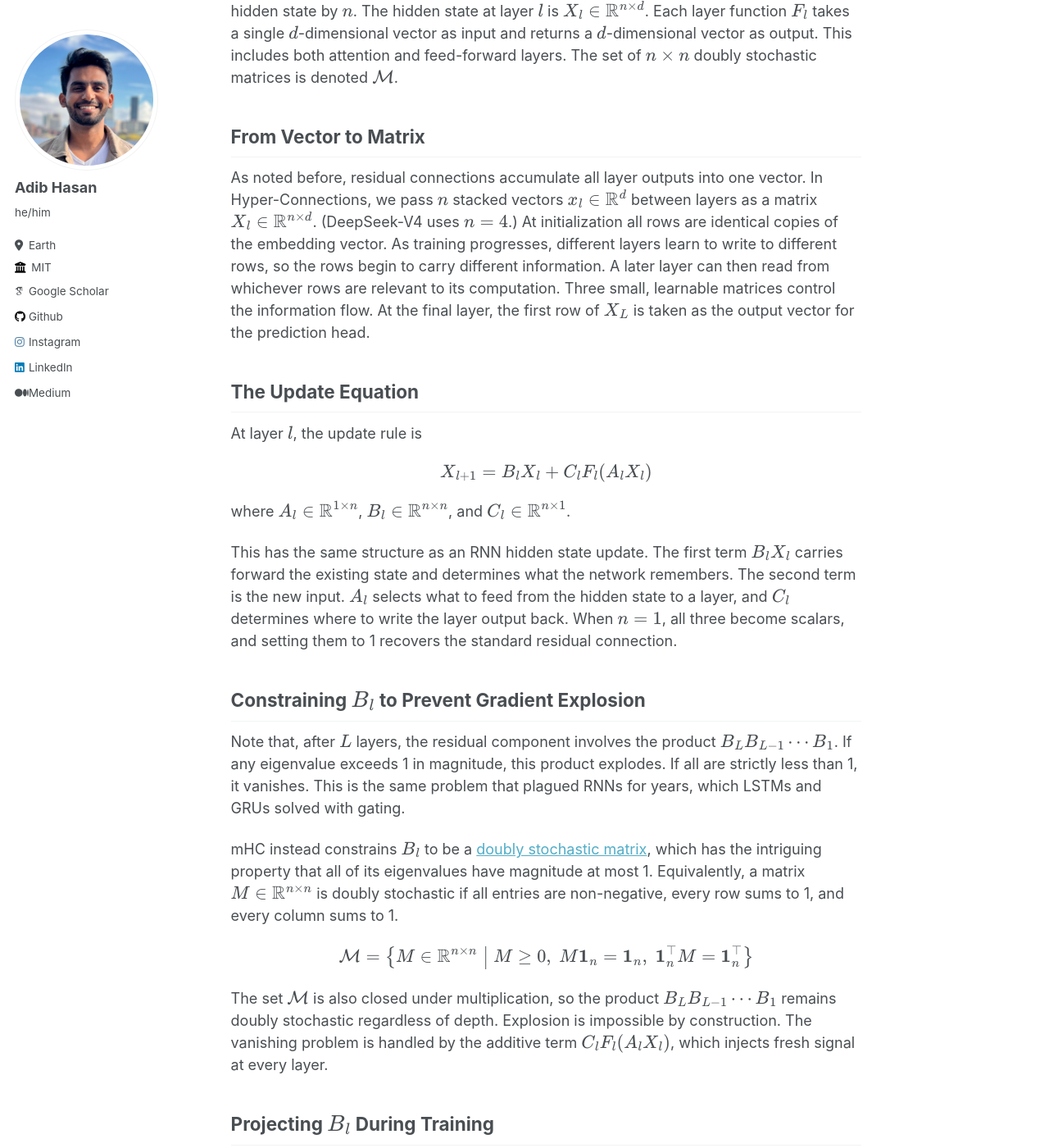
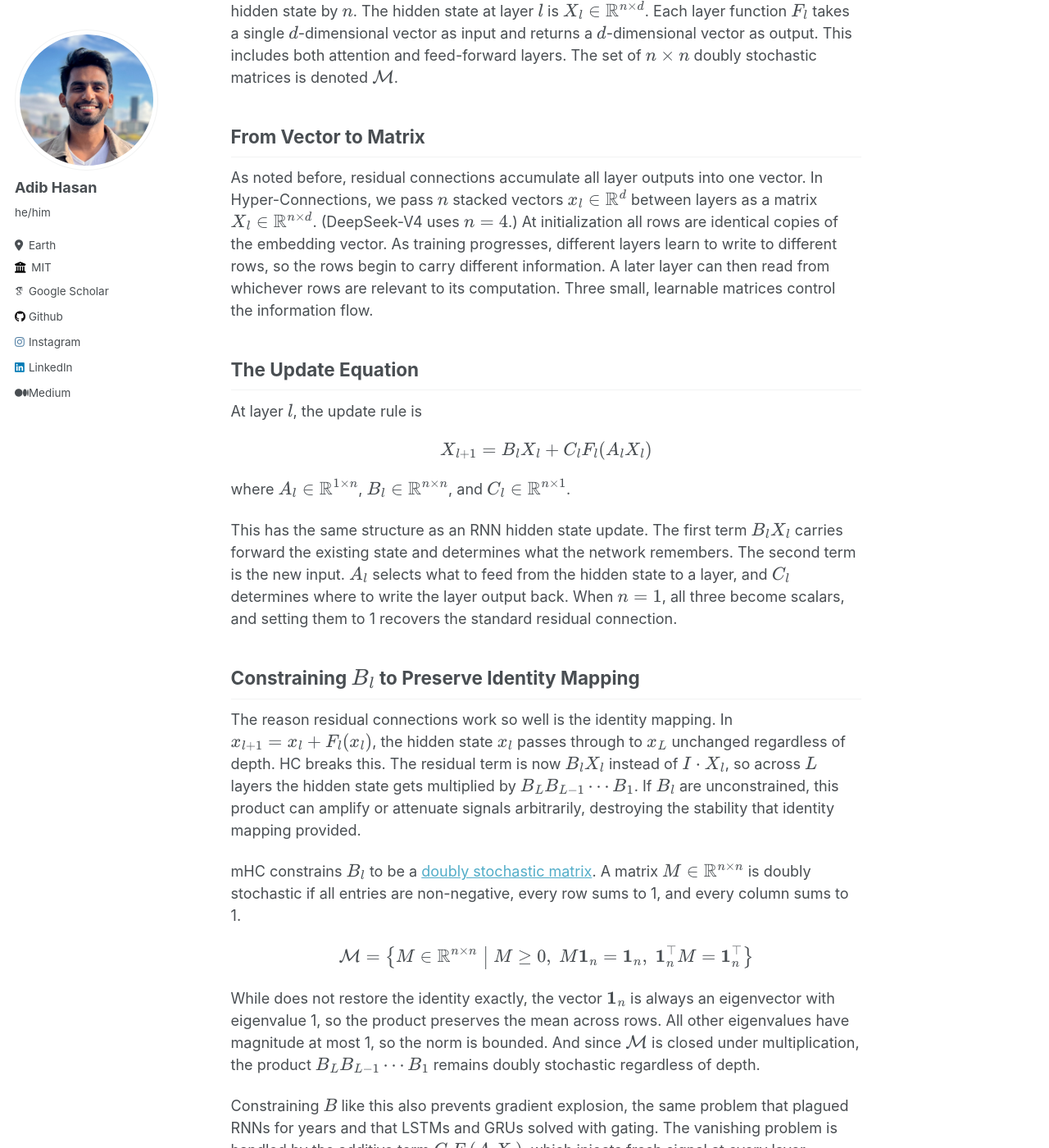
Before and after one commit to Neehan/neehan.github.io, a Jekyll site: the page built from _blog/mhc-residual-connection.md, in a window 1280 px wide and 1400 px high, scrolled down 898 px. Shown: the whole window at 82% size. Built offline with Jekyll 4.4.1, drawn with Linux system fonts in a browser that asks for light colours; some web fonts are replaced; some of the changed text lies outside the part shown.

Commit message:
Reframe B_l constraint motivation around identity mapping preservation
Co-Authored-By: Claude Opus 4.6 (1M context) <noreply@anthropic.com>

```diff
--- a/_blog/mhc-residual-connection.md
+++ b/_blog/mhc-residual-connection.md
@@ -1,6 +1,6 @@
 ---
 title: "Manifold-Constrained Hyper-Connections: Generalized Residual Connections in DeepSeek-V4"
-excerpt: "Residual connections force every layer to read from and write to one shared vector. Manifold-Constrained Hyper-Connections replace this vector with a matrix and constrain the mixing to be doubly stochastic, preventing gradient explosion at depth."
+excerpt: "Residual connections force every layer to read from and write to one shared vector. Manifold-Constrained Hyper-Connections replace this vector with a matrix and constrain the mixing to be doubly stochastic, preserving the identity mapping property that makes residual connections stable."
 collection: blog
 date: 2026-05-18
 tags:
@@ -25,7 +25,7 @@ This could be solved if each layer read and wrote to a matrix instead of a vecto
 
 ## From Vector to Matrix
 
-As noted before, residual connections accumulate all layer outputs into one vector. In Hyper-Connections, we pass $n$ stacked vectors $x\_l \in \mathbb{R}^d$ between layers as a matrix $X\_l \in \mathbb{R}^{n \times d}$. (DeepSeek-V4 uses $n = 4$.) At initialization all rows are identical copies of the embedding vector. As training progresses, different layers learn to write to different rows, so the rows begin to carry different information. A later layer can then read from whichever rows are relevant to its computation. Three small, learnable matrices control the information flow. At the final layer, the first row of $X\_L$ is taken as the output vector for the prediction head.
+As noted before, residual connections accumulate all layer outputs into one vector. In Hyper-Connections, we pass $n$ stacked vectors $x\_l \in \mathbb{R}^d$ between layers as a matrix $X\_l \in \mathbb{R}^{n \times d}$. (DeepSeek-V4 uses $n = 4$.) At initialization all rows are identical copies of the embedding vector. As training progresses, different layers learn to write to different rows, so the rows begin to carry different information. A later layer can then read from whichever rows are relevant to its computation. Three small, learnable matrices control the information flow.
 
 ## The Update Equation
 
@@ -39,17 +39,19 @@ where $A\_l \in \mathbb{R}^{1 \times n}$, $B\_l \in \mathbb{R}^{n \times n}$, an
 
 This has the same structure as an RNN hidden state update. The first term $B\_l X\_l$ carries forward the existing state and determines what the network remembers. The second term is the new input. $A\_l$ selects what to feed from the hidden state to a layer, and $C\_l$ determines where to write the layer output back. When $n = 1$, all three become scalars, and setting them to 1 recovers the standard residual connection.
 
-## Constraining $B\_l$ to Prevent Gradient Explosion
+## Constraining $B\_l$ to Preserve Identity Mapping
 
-Note that, after $L$ layers, the residual component involves the product $B\_L B\_{L-1} \cdots B\_1$. If any eigenvalue exceeds 1 in magnitude, this product explodes. If all are strictly less than 1, it vanishes. This is the same problem that plagued RNNs for years, which LSTMs and GRUs solved with gating.
+The reason residual connections work so well is the identity mapping. In $x\_{l+1} = x\_l + F\_l(x\_l)$, the hidden state $x\_l$ passes through to $x\_L$ unchanged regardless of depth. HC breaks this. The residual term is now $B\_l X\_l$ instead of $I \cdot X\_l$, so across $L$ layers the hidden state gets multiplied by $B\_L B\_{L-1} \cdots B\_1$. If $B\_l$ are unconstrained, this product can amplify or attenuate signals arbitrarily, destroying the stability that identity mapping provided.
 
-mHC instead constrains $B\_l$ to be a [doubly stochastic matrix](https://en.wikipedia.org/wiki/Doubly_stochastic_matrix), which has the intriguing property that all of its eigenvalues have magnitude at most 1. Equivalently, a matrix $M \in \mathbb{R}^{n \times n}$ is doubly stochastic if all entries are non-negative, every row sums to 1, and every column sums to 1.
+mHC constrains $B\_l$ to be a [doubly stochastic matrix](https://en.wikipedia.org/wiki/Doubly_stochastic_matrix). A matrix $M \in \mathbb{R}^{n \times n}$ is doubly stochastic if all entries are non-negative, every row sums to 1, and every column sums to 1.
 
 $$
 \mathcal{M} = \left\{ M \in \mathbb{R}^{n \times n} \;\middle|\; M \geq 0, \; M \mathbf{1}_n = \mathbf{1}_n, \; \mathbf{1}_n^\top M = \mathbf{1}_n^\top \right\}
 $$
 
-The set $\mathcal{M}$ is also closed under multiplication, so the product $B\_L B\_{L-1} \cdots B\_1$ remains doubly stochastic regardless of depth. Explosion is impossible by construction. The vanishing problem is handled by the additive term $C\_l F\_l(A\_l X\_l)$, which injects fresh signal at every layer.
+While does not restore the identity exactly, the vector $\mathbf{1}\_n$ is always an eigenvector with eigenvalue 1, so the product preserves the mean across rows. All other eigenvalues have magnitude at most 1, so the norm is bounded. And since $\mathcal{M}$ is closed under multiplication, the product $B\_L B\_{L-1} \cdots B\_1$ remains doubly stochastic regardless of depth.
+
+Constraining $B$ like this also prevents gradient explosion, the same problem that plagued RNNs for years and that LSTMs and GRUs solved with gating. The vanishing problem is handled by the additive term $C\_l F\_l(A\_l X\_l)$, which injects fresh signal at every layer.
 
 ## Projecting $B\_l$ During Training
 
```
